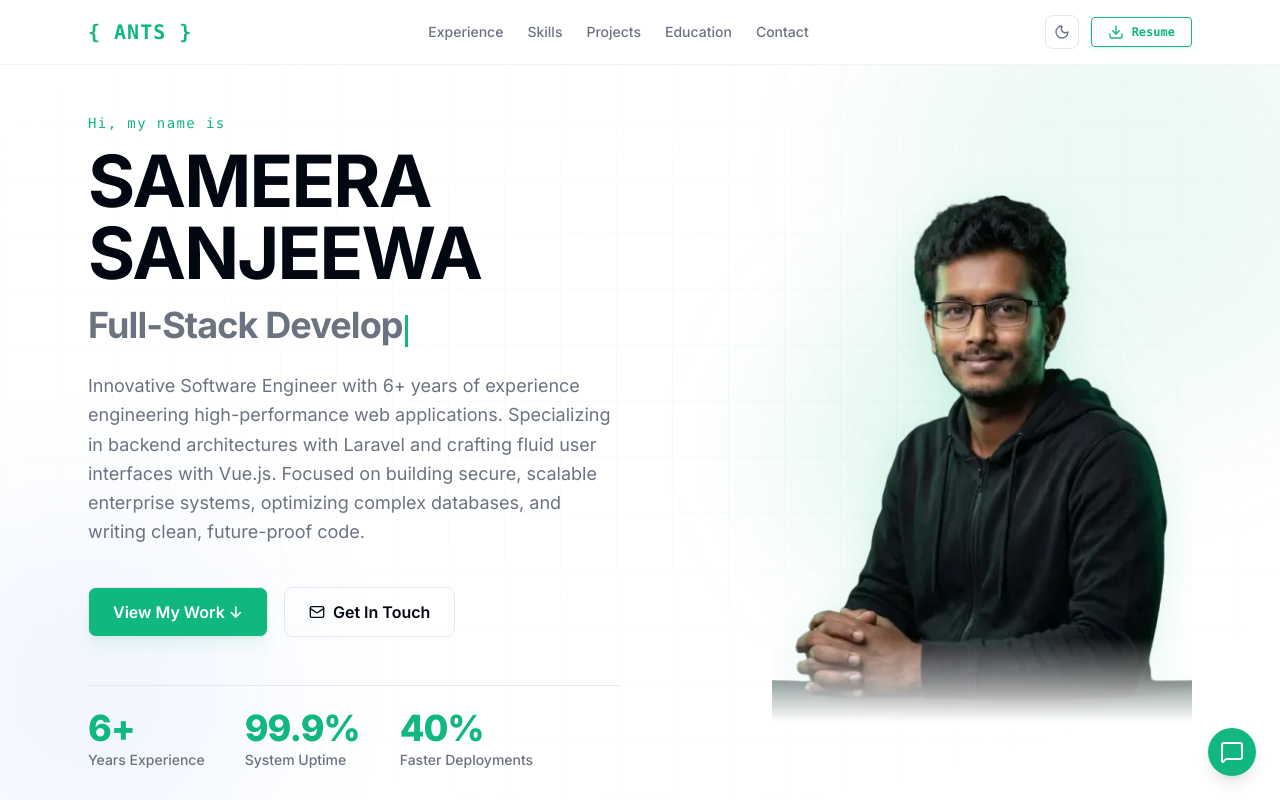
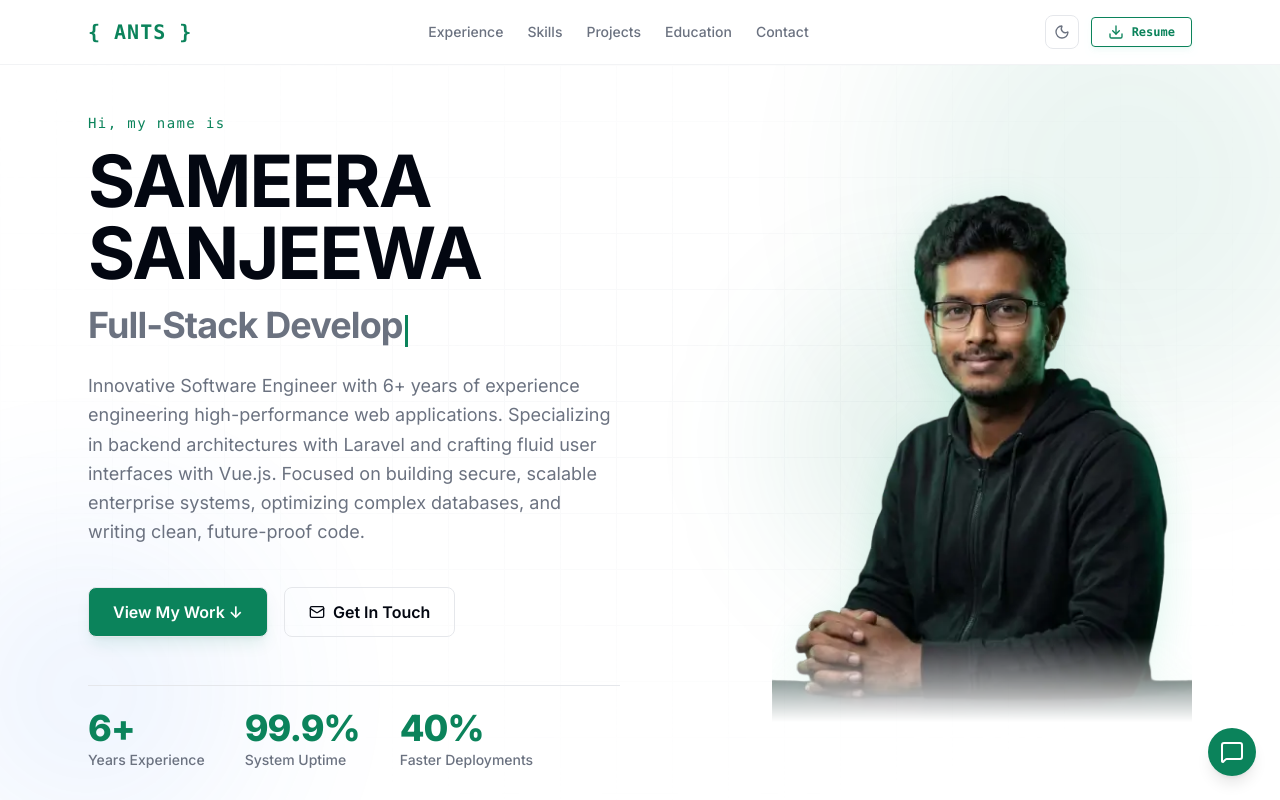
Before and after one commit to antssanjeewa/my-portfolio, a Vue app: page / in a window 1280 px wide. Shown: the top 800 px of the page. Built offline with nearby package versions, Linux system fonts and the light colour scheme.

Commit message:
fix: Accessibility and image load issue

```diff
--- a/index.html
+++ b/index.html
@@ -7,13 +7,15 @@
       <title>Sameera Sanjeewa — Senior Software Engineer | Laravel & Vue.js Expert</title>
       <meta name="description"
             content="Portfolio of Sameera Sanjeewa — Senior Software Engineer with 6+ years building high-performance web applications using Laravel, Vue.js, and AWS. Open to remote roles.">
-  <meta name="keywords" content="Sameera Sanjeewa, Software Engineer, Laravel, Vue.js, Full Stack Developer, PHP, AWS, Backend Developer, Sri Lanka">
+      <meta name="keywords"
+            content="Sameera Sanjeewa, Software Engineer, Laravel, Vue.js, Full Stack Developer, PHP, AWS, Backend Developer, Sri Lanka">
       <meta name="author" content="Sameera Sanjeewa">
       <!-- Open Graph (LinkedIn, Facebook) -->
       <meta property="og:type" content="website">
       <meta property="og:site_name" content="Sameera Sanjeewa">
       <meta property="og:title" content="Sameera Sanjeewa — Senior Software Engineer">
-  <meta property="og:description" content="6+ years architecting high-performance web apps with Laravel, Vue.js & AWS. Open to remote opportunities.">
+      <meta property="og:description"
+            content="6+ years architecting high-performance web apps with Laravel, Vue.js & AWS. Open to remote opportunities.">
       <meta property="og:url" content="https://ant-sameera-sanjeewa.vercel.app/">
       <meta property="og:image" content="/images/profile.webp">
       <!-- Twitter Card -->
@@ -28,6 +30,8 @@
       <link rel="icon" type="image/png" sizes="16x16" href="/favicon-16x16.png">
       <link rel="manifest" href="/site.webmanifest">
       <!-- Preconnect to Google Fonts -->
+      <!-- Preload the critical LCP Hero Image -->
+      <link rel="preload" as="image" href="/images/profile.webp" type="image/webp">
       <link rel="preconnect" href="https://fonts.googleapis.com">
       <link rel="preconnect" href="https://fonts.gstatic.com" crossorigin>
       <!-- Preload the critical font stylesheet -->
--- a/src/assets/css/main.css
+++ b/src/assets/css/main.css
@@ -31,7 +31,7 @@ body {
   --background: hsl(0 0% 100%); /* Pure White */
   --foreground: hsl(224 71% 4%); /* Deep Slate / Black text */
 
-  --primary: hsl(160 84% 39%); /* Emerald Green */
+  --primary: hsl(160 84% 28%); /* Emerald Green */
   --primary-foreground: hsl(0 0% 100%); /* White text on primary */
 
   --secondary: hsl(220 14.3% 95.9%); /* Light Gray */
@@ -54,7 +54,7 @@ body {
   --foreground: hsl(210 20% 98%); /* Slate 100 text */
 
   --primary: hsl(160 84% 45%); /* Bright Emerald Green (#10b981) */
-  --primary-foreground: hsl(210 20% 98%); /* Dark text inside green button */
+  --primary-foreground: hsl(0 0% 100%); /* text inside green button */
 
   --secondary: hsl(215 27.9% 16.9%); /* Slate 800 for secondary elements */
   --secondary-foreground: hsl(210 20% 98%);
```
Lines whose indentation alone changed are shown as unchanged.
